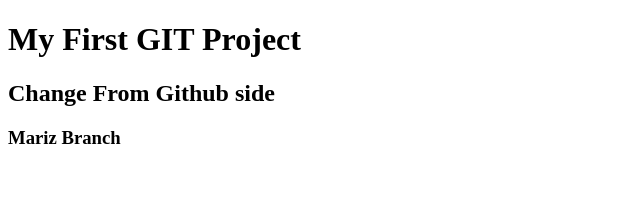
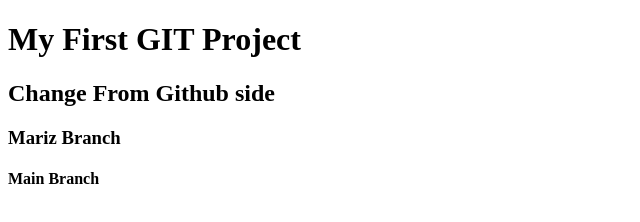
Before and after one commit to michaelmagdyyy/DynamicCo, a plain HTML site: page index.html in a window 1280 px wide. Shown: the whole page, without its empty margins (0-640 px from the left). Drawn offline with Linux system fonts and the light colour scheme.

Commit message:
Update index.html
added h4 as main branch

```diff
--- a/index.html
+++ b/index.html
@@ -10,5 +10,6 @@
   <h1>My First GIT Project</h1>
     <h2>Change From Github side</h2>
     <h3>Mariz Branch</h3>
+    <h4>Main Branch</h4>
 </body>
 </html>
```
